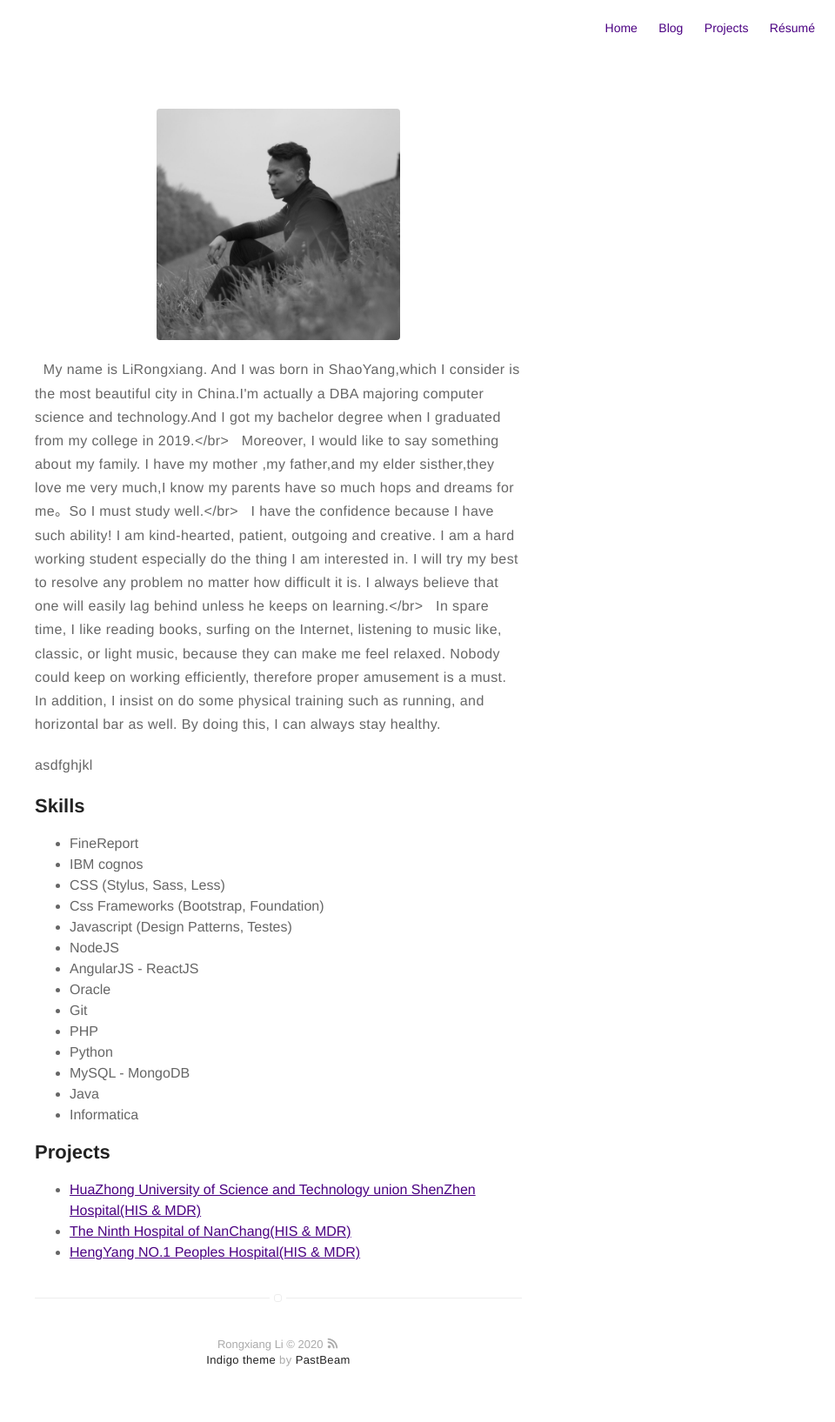
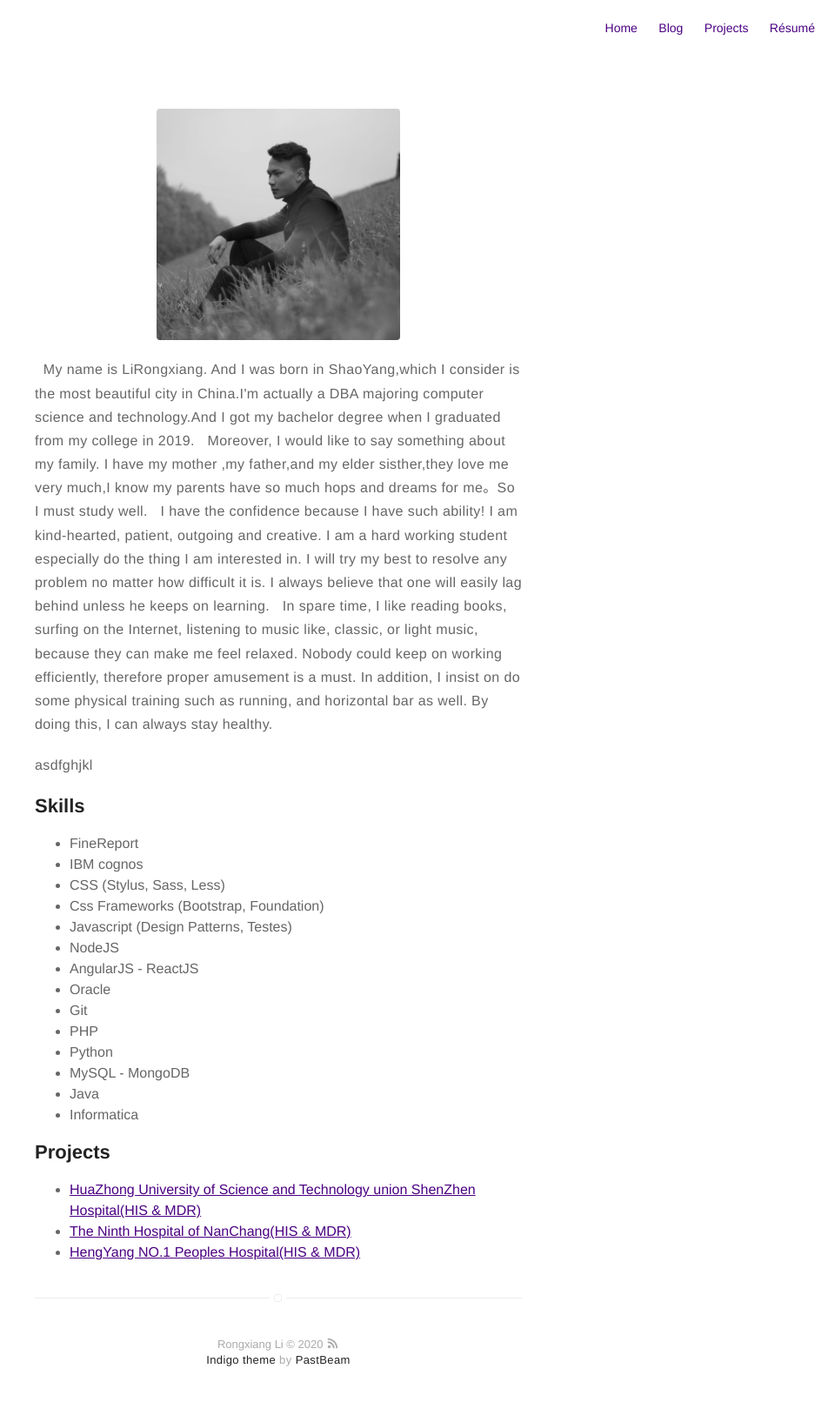
Before and after one commit to PastBeam/PastBeam.github.ioLRX, a Jekyll site: the page built from about.md, in a window 1280 px wide. Shown: the whole page at 87% size, without its empty margins (320-1280 px from the left). Built offline with Jekyll 4.4.1, drawn with Linux system fonts in a browser that asks for light colours.

```diff
--- a/about.md
+++ b/about.md
@@ -4,9 +4,9 @@ layout: page
 ---
 ![Profile Image]({{ site.url }}/{{ site.picture }})
 
-<p> &nbsp;&nbsp;My name is LiRongxiang. And I was born in ShaoYang,which I consider is the most beautiful city in China.I'm actually a DBA majoring computer science and technology.And I got my bachelor degree when I graduated from my college in 2019.</br>
-	&nbsp;&nbsp;Moreover, I would like to say something about my family. I have my mother ,my father,and my elder sisther,they love me very much,I know my parents have so much hops and dreams for me。So I must study well.</br>
-	&nbsp;&nbsp;I have the confidence because I have such ability! I am kind-hearted, patient, outgoing and creative. I am a hard working student especially do the thing I am interested in. I will try my best to resolve any problem no matter how difficult it is. I always believe that one will easily lag behind unless he keeps on learning.</br>
+<p> &nbsp;&nbsp;My name is LiRongxiang. And I was born in ShaoYang,which I consider is the most beautiful city in China.I'm actually a DBA majoring computer science and technology.And I got my bachelor degree when I graduated from my college in 2019.
+	&nbsp;&nbsp;Moreover, I would like to say something about my family. I have my mother ,my father,and my elder sisther,they love me very much,I know my parents have so much hops and dreams for me。So I must study well.
+	&nbsp;&nbsp;I have the confidence because I have such ability! I am kind-hearted, patient, outgoing and creative. I am a hard working student especially do the thing I am interested in. I will try my best to resolve any problem no matter how difficult it is. I always believe that one will easily lag behind unless he keeps on learning.
 	&nbsp;&nbsp;In spare time, I like reading books, surfing on the Internet, listening to music like, classic, or light music, because they can make me feel relaxed. Nobody could keep on working efficiently, therefore proper amusement is a must. In addition, I insist on do some physical training such as running, and horizontal bar as well. By doing this, I can always stay healthy.</p>
 
 <p>asdfghjkl</p>
```
